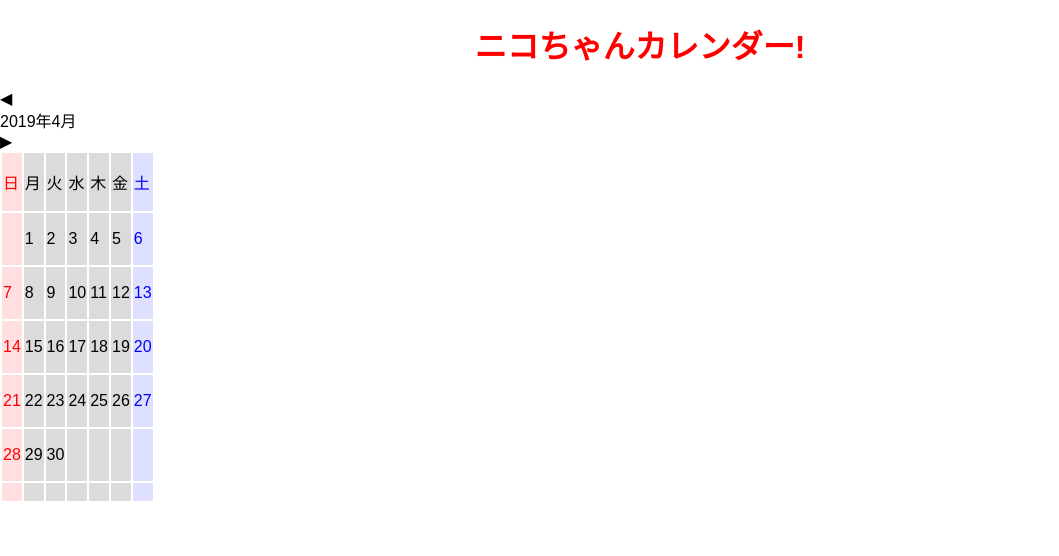
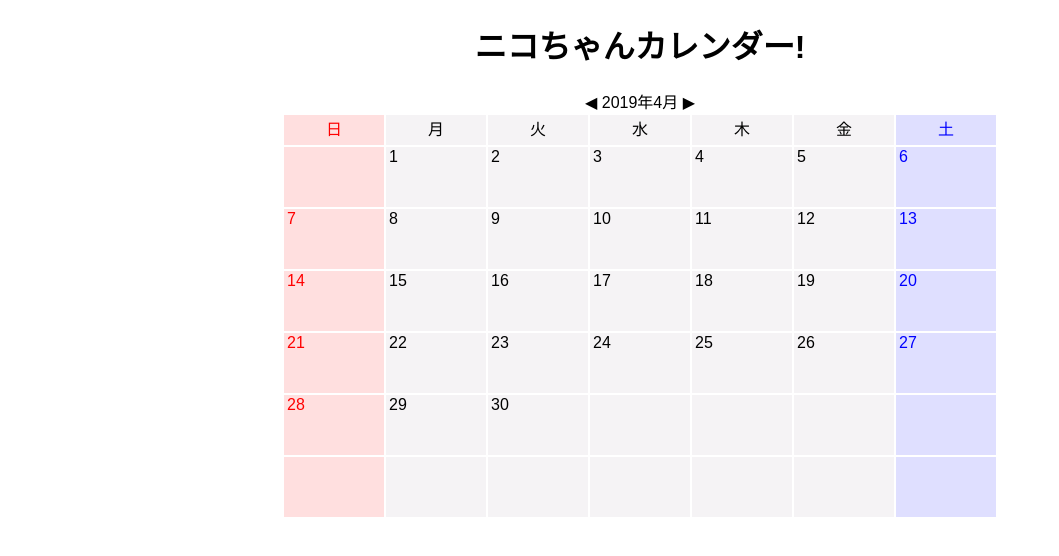
Before and after one commit to AT274/niconicoCalender, a plain HTML site: page index.html in a window 1280 px wide. Shown: the whole page, without its empty margins (0-1059 px from the left). Drawn offline with nearby package versions, Linux system fonts and the light colour scheme.

Commit message:
レイアウトの調整

```diff
--- a/index.html
+++ b/index.html
@@ -11,10 +11,7 @@
     <div class="title">
         <h1>ニコちゃんカレンダー!</h1>
     </div>
-      <tbody>
-      </tbody>
     <div class="calender-wrapper">
-          <div class="container">
       <div id="calender-header">
         <div id="prev-btn" class="btn">◀︎</div>
         <div class="text"></div>
@@ -22,8 +19,6 @@
       </div>
       <div id="calender">初回のカレンダー削除に対処するために必要</div>
     </div>
-          </div>
-      </div>
   </body>
 <!--ここでjavascript読み込み-->
 <script type="text/javascript" src="script.js"></script>
--- a/script.js
+++ b/script.js
@@ -126,6 +126,7 @@ function contructCalenderMold(){
         for(let j = 0; j < calenderColNum; j++){
             cell = rows[i].insertCell(-1);
             if (i == 0){
+                cell.className = 'legend';
                 cell.appendChild(moldCalenderLegend());
             } else {
                 cell.appendChild(moldCalenderContent());
--- a/styles.css
+++ b/styles.css
@@ -3,14 +3,43 @@
   }
 
 body {
+    text-align:center;
     margin: 0;
     font-family: "Hiragino Kaku Gothic ProN", sans-serif;
 }
 
-.title {
-    margin: 0;
-    text-align: center;
-    color: red;
+.btn {
+    display: inline-block;
+}
+
+.text {
+    display: inline-block;
+}
+
+#calender {
+    display: inline-block;
+}
+
+td {
+    vertical-align: top;
+    width: 100px;
+    height: 60px;
+}
+
+.legend {
+    height: 30px;
+}
+
+.upper-part {
+    height: 25px;
+    vertical-align: top;
+    text-align: left;
+
+}
+
+.day-number {
+    margin-left: 2px;
+    display: inline;
 }
 
 .sunday {
@@ -25,5 +54,5 @@ body {
 
 .weekday {
     color: black;
-    background-color: rgba(30, 15, 0, 0.15);
+    background-color: rgba(230, 226, 230, 0.4);
 }
```
Lines whose indentation alone changed are shown as unchanged.
